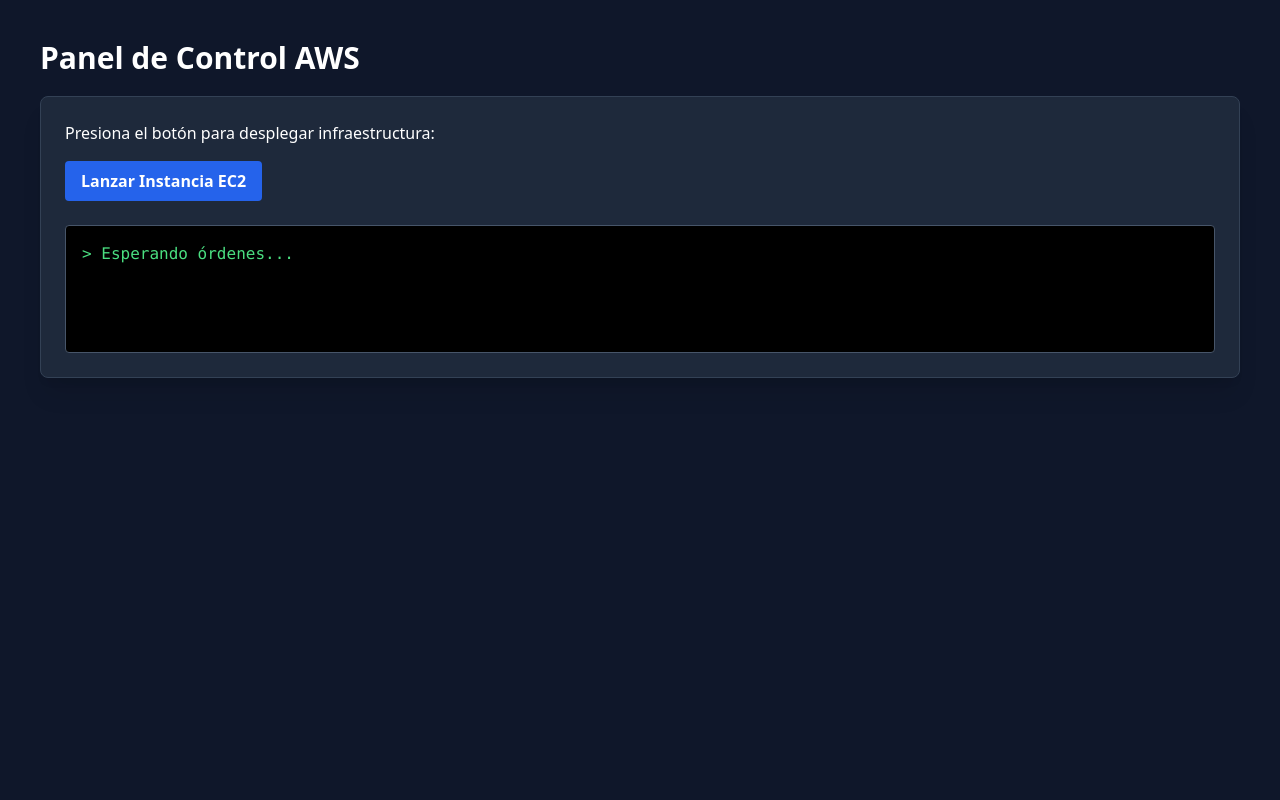
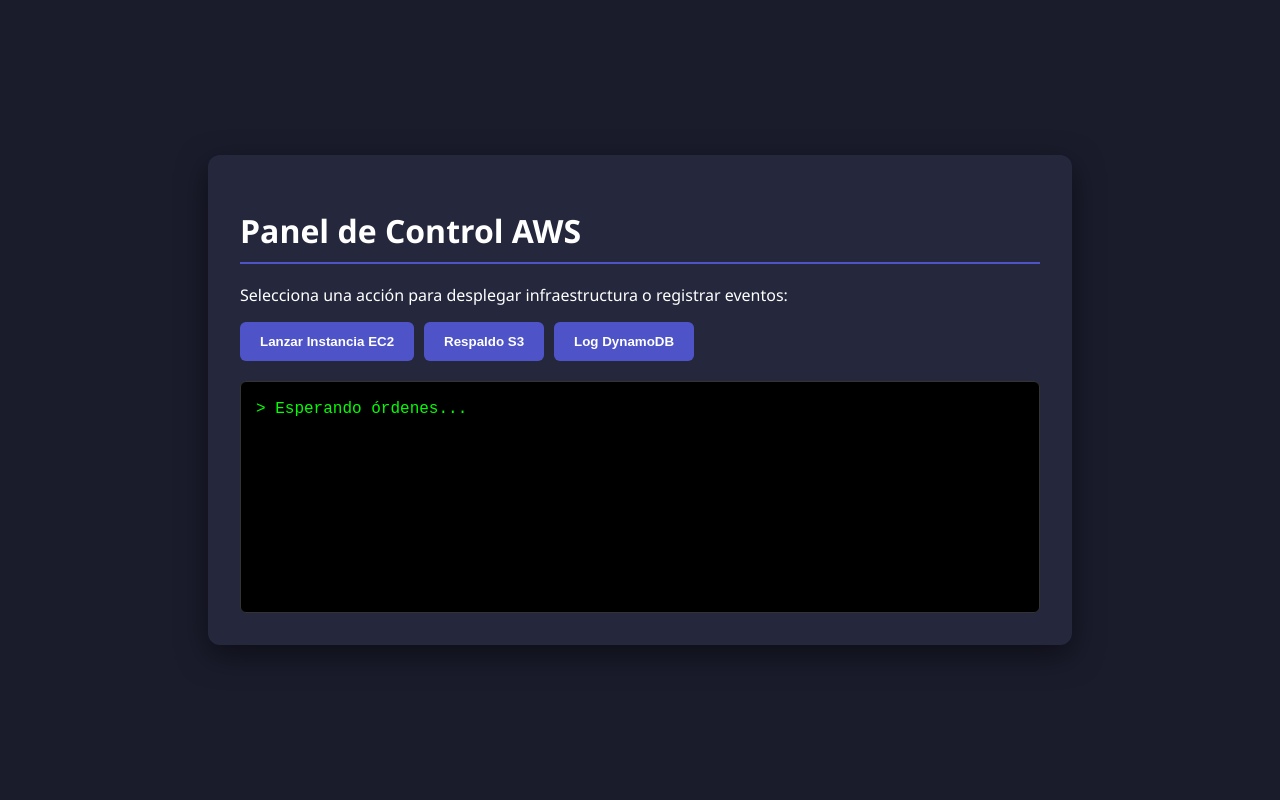
Before and after one commit to LuisGastelum/Proyecto_Fundamentos_DevOps, a Flask app: page / in a window 1280 px wide. Run offline with Flask 3, Linux system fonts and the light colour scheme; some libraries are stand-ins or nearby versions.

Commit message:
update bucket-cloudwatch

```diff
--- a/app/app.py
+++ b/app/app.py
@@ -1,48 +1,87 @@
-from flask import Flask, jsonify, render_template
 import boto3
 import os
+from flask import Flask, render_template, jsonify
+from datetime import datetime
 
 app = Flask(__name__)
 
-# Configuración de clientes de AWS
-ec2 = boto3.client('ec2', region_name='us-east-1d')
-s3 = boto3.client('s3', region_name='us-east-1')
+# Configuración de Clientes AWS
+# AWS Academy suele usar us-east-1 por defecto
+REGION = 'us-east-1'
 
-@app.route("/")
-def home():
-    # Esta ruta sirve la página web (el HTML)
-    return render_template("index.html")
+ec2_client = boto3.client('ec2', region_name=REGION)
+s3_client = boto3.client('s3', region_name=REGION)
+dynamodb = boto3.resource('dynamodb', region_name=REGION)
+cloudwatch = boto3.client('cloudwatch', region_name=REGION)
 
-@app.route("/crear-ec2", methods=["POST"])
-def crear_instancia():
+# --- CONFIGURACIÓN DE RECURSOS ---
+AMI_ID = 'ami-098e39bafa7e7303d'
+BUCKET_NAME = 'mi-primer-bucket-030590967045-us-east-1-an'
+TABLA_DYNAMO = 'RegistroActividad'
+
+def enviar_metrica(nombre_metrica):
+    """Envia un dato a CloudWatch para el Dashboard"""
+    cloudwatch.put_metric_data(
+        Namespace='CloudOps_App',
+        MetricData=[{
+            'MetricName': nombre_metrica,
+            'Value': 1,
+            'Unit': 'Count'
+        }]
+    )
+
+@app.route('/')
+def index():
+    return render_template('index.html')
+
+@app.route('/lanzar_ec2')
+def lanzar_ec2():
     try:
-        # Lógica para lanzar una instancia nueva
-        instance = ec2.run_instances(
-            ImageId='ami-098e39bafa7e7303d', # AMI de Amazon Linux
+        instance = ec2_client.run_instances(
+            ImageId=AMI_ID,
             InstanceType='t2.micro',
             MinCount=1,
-            MaxCount=1
+            MaxCount=1,
+            TagSpecifications=[{'ResourceType': 'instance', 'Tags': [{'Key': 'Name', 'Value': 'Instancia-Desde-App'}]}]
         )
-        id_instancia = instance['Instances'][0]['InstanceId']
-        return jsonify({"status": "success", "message": f"Instancia {id_instancia} creada"})
+        instance_id = instance['Instances'][0]['InstanceId']
+
+        enviar_metrica('InstanciasCreadas')
+        return jsonify({"mensaje": f"Instancia {instance_id} creada exitosamente"})
     except Exception as e:
-        return jsonify({"status": "error", "message": str(e)}), 500
+        return jsonify({"mensaje": f"Error EC2: {str(e)}"}), 500
 
-@app.route("/backup-s3", methods=["POST"])
-def backup_s3():
+@app.route('/respaldar_s3')
+def respaldar_s3():
     try:
-        # Aquí simulamos subir un archivo de configuración al bucket
-        bucket_name = "tu-nombre-de-bucket-unico" # Debe existir en tu cuenta
-        file_name = "config_backup.txt"
+        file_path = "/tmp/log_backup.txt"
+        with open(file_path, "w") as f:
+            f.write(f"Respaldo de logs generado el {datetime.now()}")
 
-        # Crear un archivo temporal para subir
-        with open(file_name, "w") as f:
-            f.write("Respaldo de configuracion de la app")
+        s3_client.upload_file(file_path, BUCKET_NAME, "log_backup.txt")
 
-        s3.upload_file(file_name, bucket_name, file_name)
-        return jsonify({"status": "success", "message": f"Respaldo subido a {bucket_name}"})
+        enviar_metrica('RespaldosS3')
+        return jsonify({"mensaje": "Respaldo subido a S3 correctamente"})
     except Exception as e:
-        return jsonify({"status": "error", "message": str(e)}), 500
+        return jsonify({"mensaje": f"Error S3: {str(e)}"}), 500
 
-if __name__ == "__main__":
-    app.run(host="0.0.0.0", port=5000)
+@app.route('/registrar_log')
+def registrar_log():
+    try:
+        tabla = dynamodb.Table(TABLA_DYNAMO)
+        timestamp = str(datetime.now().timestamp())
+
+        tabla.put_item(Item={
+            'id': timestamp,
+            'evento': 'Acceso al Dashboard',
+            'fecha': str(datetime.now()),
+            'usuario': 'Admin_CloudOps'
+        })
+
+        enviar_metrica('RegistrosDynamo')
+        return jsonify({"mensaje": "Actividad registrada en DynamoDB"})
+    except Exception as e:
+        return jsonify({"mensaje": f"Error DynamoDB: {str(e)}"}), 500
+
+if __name__ == '__main__':
+    app.run(host='0.0.0.0', port=5000)
--- a/app/templates/index.html
+++ b/app/templates/index.html
@@ -1,41 +1,57 @@
 <!DOCTYPE html>
-<html>
+<html lang="es">
 <head>
+    <meta charset="UTF-8">
+    <meta name="viewport" content="width=device-width, initial-scale=1.0">
     <title>CloudOps Dashboard</title>
-    <script src="https://cdn.tailwindcss.com"></script>
+    <style>
+        body { font-family: 'Segoe UI', Tahoma, Geneva, Verdana, sans-serif; background-color: #1a1c2c; color: white; display: flex; justify-content: center; align-items: center; height: 100vh; margin: 0; }
+        .container { background-color: #25283d; padding: 2rem; border-radius: 12px; box-shadow: 0 10px 30px rgba(0,0,0,0.5); width: 80%; max-width: 800px; }
+        h1 { border-bottom: 2px solid #4e54c8; padding-bottom: 10px; margin-bottom: 20px; }
+        .botones { display: flex; gap: 10px; margin-bottom: 20px; flex-wrap: wrap; }
+        button { background-color: #4e54c8; color: white; border: none; padding: 12px 20px; border-radius: 6px; cursor: pointer; font-weight: bold; transition: 0.3s; }
+        button:hover { background-color: #6c63ff; transform: translateY(-2px); }
+        .terminal { background-color: #000; color: #0f0; font-family: 'Courier New', Courier, monospace; padding: 15px; border-radius: 6px; height: 200px; overflow-y: auto; border: 1px solid #333; line-height: 1.5; }
+        .error { color: #ff5555; }
+        .success { color: #55ff55; }
+        .info { color: #55ffff; }
+    </style>
 </head>
-<body class="bg-slate-900 text-white p-10">
-    <h1 class="text-3xl font-bold mb-5">Panel de Control AWS</h1>
+<body>
+    <div class="container">
+        <h1>Panel de Control AWS</h1>
+        <p>Selecciona una acción para desplegar infraestructura o registrar eventos:</p>
 
-    <div class="bg-slate-800 p-6 rounded-lg shadow-xl border border-slate-700">
-        <p class="mb-4">Presiona el botón para desplegar infraestructura:</p>
+        <div class="botones">
+            <button onclick="ejecutar('/lanzar_ec2')">Lanzar Instancia EC2</button>
+            <button onclick="ejecutar('/respaldar_s3')">Respaldo S3</button>
+            <button onclick="ejecutar('/registrar_log')">Log DynamoDB</button>
+        </div>
 
-        <button onclick="desplegarEC2()"
-                class="bg-blue-600 hover:bg-blue-500 px-4 py-2 rounded font-bold transition">
-            Lanzar Instancia EC2
-        </button>
-
-        <div id="terminal" class="mt-6 p-4 bg-black font-mono text-green-400 rounded border border-slate-600 h-32 overflow-y-auto">
+        <div class="terminal" id="terminal">
             > Esperando órdenes...
         </div>
     </div>
 
     <script>
-        async function desplegarEC2() {
-            const terminal = document.getElementById('terminal');
-            terminal.innerHTML += "<br>> Iniciando despliegue en AWS...";
+        function escribir(texto, clase = '') {
+            const term = document.getElementById('terminal');
+            term.innerHTML += `<br><span class="${clase}">> ${texto}</span>`;
+            term.scrollTop = term.scrollHeight;
+        }
 
+        async function ejecutar(ruta) {
+            escribir("Iniciando operación en AWS...", "info");
             try {
-                const response = await fetch('/crear-ec2', { method: 'POST' });
+                const response = await fetch(ruta);
                 const data = await response.json();
-
-                if(data.status === "success") {
-                    terminal.innerHTML += `<br>> <span class="text-white">${data.message}</span>`;
+                if (response.ok) {
+                    escribir(data.mensaje, "success");
                 } else {
-                    terminal.innerHTML += `<br>> <span class="text-red-500">Error: ${data.message}</span>`;
+                    escribir(data.mensaje, "error");
                 }
-            } catch (err) {
-                terminal.innerHTML += `<br>> <span class="text-red-500">Error de conexión</span>`;
+            } catch (error) {
+                escribir("Error de conexión con el servidor", "error");
             }
         }
     </script>
```
